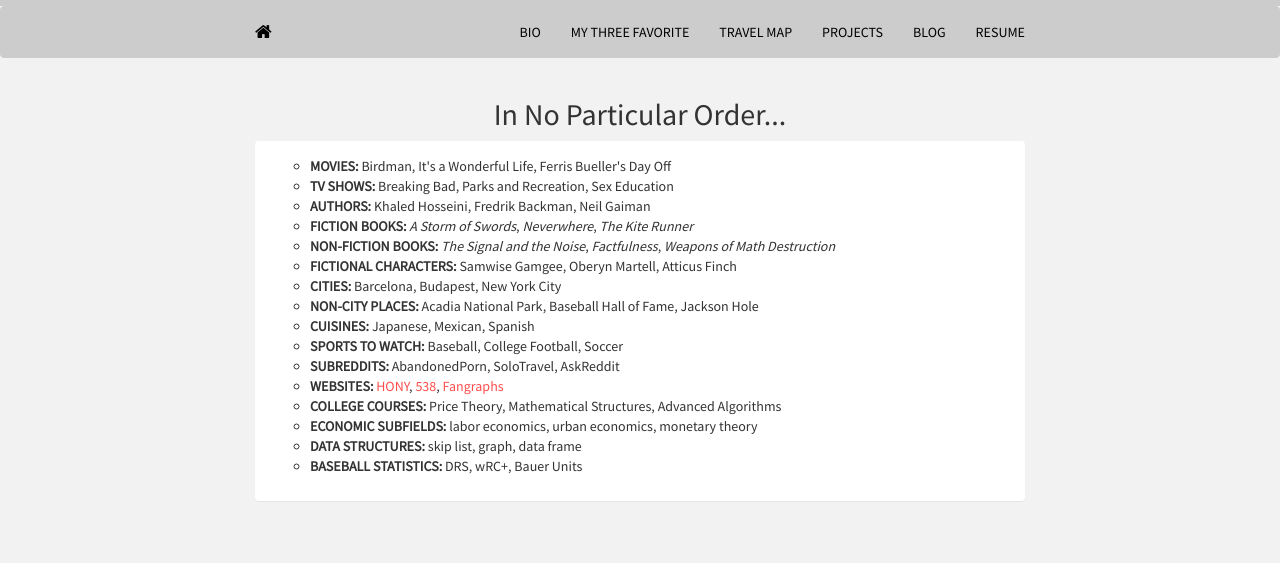
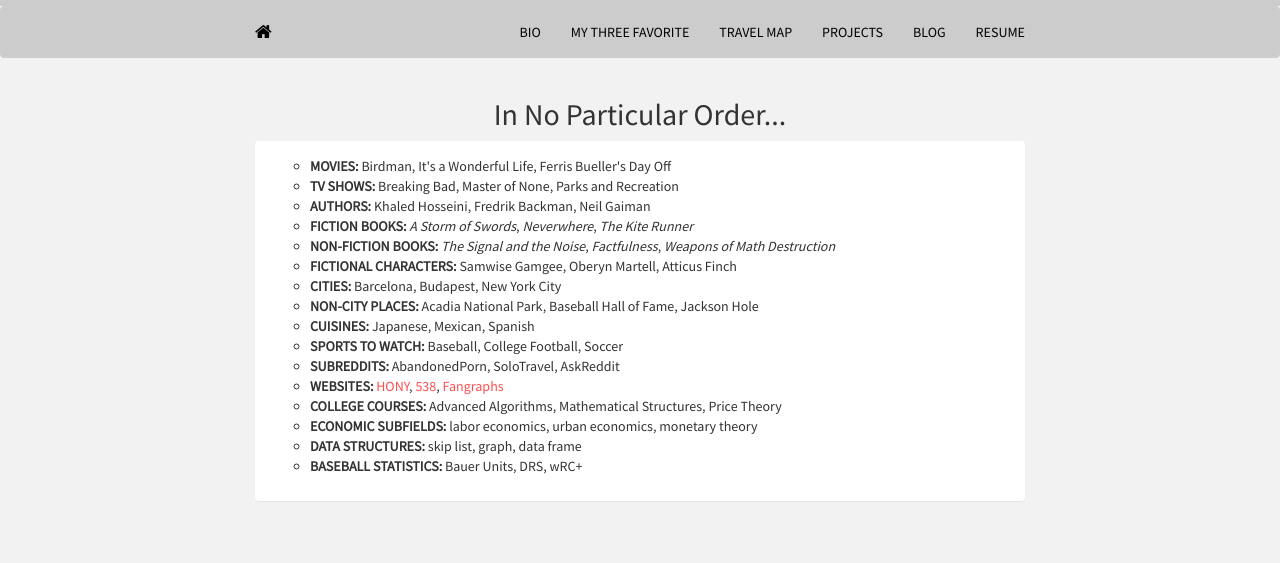
Before and after one commit to mrkaye97/mrkaye97.github.io, a Jekyll site: the page built from random.html, in a window 1280 px wide. Shown: the top 563 px of the page. Built offline with Jekyll 4.4.1, drawn with Linux system fonts in a browser that asks for light colours; nearby versions of some CDN libraries.

Commit message:
Update random.html

```diff
--- a/random.html
+++ b/random.html
@@ -21,7 +21,7 @@
 	    		<div class="panel-body">
 					<ul style="list-style-type:circle">
 					  <li><b>MOVIES:</b> Birdman, It's a Wonderful Life, Ferris Bueller's Day Off</li>
-					  <li><b>TV SHOWS:</b> Breaking Bad, Parks and Recreation, Sex Education</li>
+					  <li><b>TV SHOWS:</b> Breaking Bad, Master of None, Parks and Recreation</li>
 					  <li><b>AUTHORS:</b> Khaled Hosseini, Fredrik Backman, Neil Gaiman</li>
 					  <li><b>FICTION BOOKS:</b> <i>A Storm of Swords</i>, <i>Neverwhere</i>, <i>The Kite Runner</i></li>
 					  <li><b>NON-FICTION BOOKS:</b> <i>The Signal and the Noise</i>, <i>Factfulness</i>, <i>Weapons of Math Destruction</i></li>
@@ -32,10 +32,10 @@
 					  <li><b>SPORTS TO WATCH:</b> Baseball, College Football, Soccer</li>
 					  <li><b>SUBREDDITS:</b> AbandonedPorn, SoloTravel, AskReddit</li>
 					  <li><b>WEBSITES:</b> <a href="http://www.humansofnewyork.com/">HONY</a>, <a href="https://fivethirtyeight.com/">538</a>, <a href="https://www.fangraphs.com/">Fangraphs</a></li>
-					  <li><b>COLLEGE COURSES:</b> Price Theory, Mathematical Structures, Advanced Algorithms</li>
+					  <li><b>COLLEGE COURSES:</b> Advanced Algorithms, Mathematical Structures, Price Theory</li>
 					  <li><b>ECONOMIC SUBFIELDS:</b> labor economics, urban economics, monetary theory</li>
 					  <li><b>DATA STRUCTURES:</b> skip list, graph, data frame</li>
-					  <li><b>BASEBALL STATISTICS:</b> DRS, wRC+, Bauer Units</li>
+					  <li><b>BASEBALL STATISTICS:</b> Bauer Units, DRS, wRC+</li>
 					</ul>
 			  </div>
 			</div>
```
